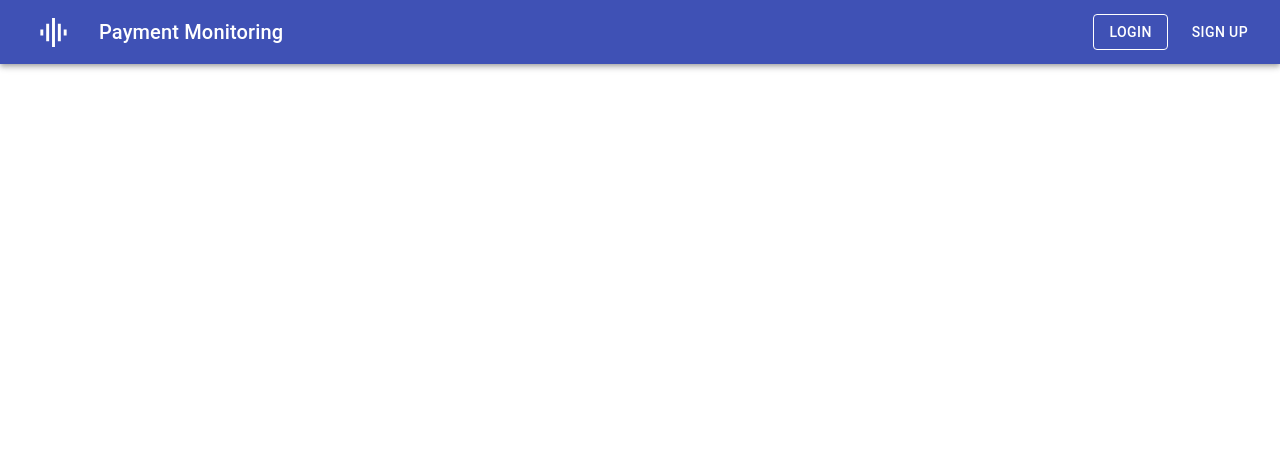
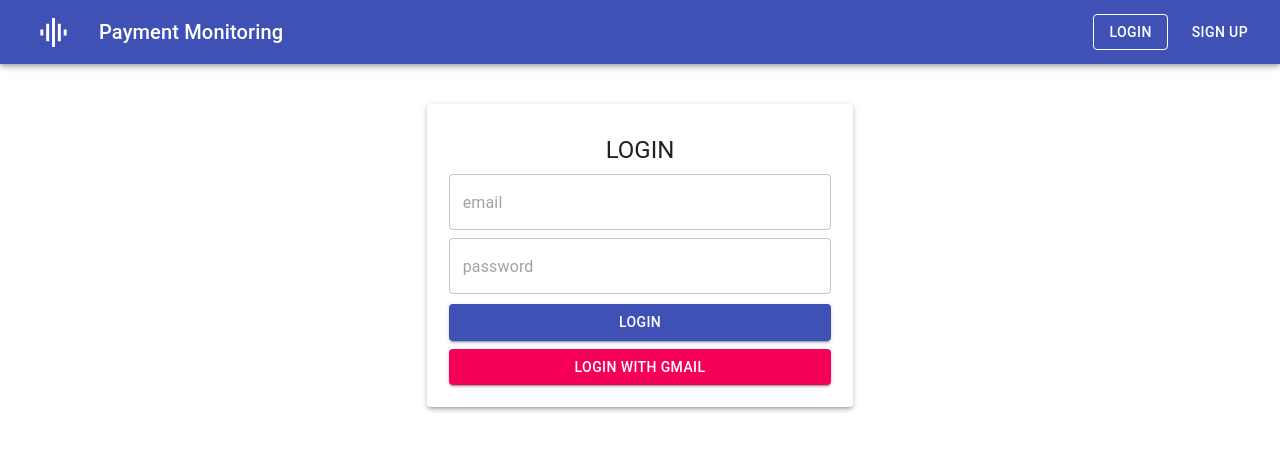
Before and after one commit to jmalbite/david-loan-system, a React (Create React App) app: page / in a window 1280 px wide. Shown: the top 450 px of the page. Built offline with nearby package versions, Linux system fonts and the light colour scheme; the HTML template or start-up script is replaced by a standard one.

Commit message:
made some adjustment in login page

```diff
--- a/src/App.js
+++ b/src/App.js
@@ -12,7 +12,7 @@ function App() {
       <div className="App">
         <NavBar />
         <Switch>
-          <Route exact path="/login">
+          <Route exact path="/">
             <Login />
           </Route>
 
--- a/src/components/navbar/navbar.jsx
+++ b/src/components/navbar/navbar.jsx
@@ -1,6 +1,9 @@
 import React from 'react';
 
+import useMediaQuery from '@material-ui/core/useMediaQuery';
 import { Link } from 'react-router-dom';
+import { Menu, GraphicEq } from '@material-ui/icons';
+import { useTheme } from '@material-ui/core/styles';
 import {
   AppBar,
   Toolbar,
@@ -9,9 +12,6 @@ import {
   Button,
   Grid,
 } from '@material-ui/core';
-import { Menu, GraphicEq } from '@material-ui/icons';
-import { useTheme } from '@material-ui/core/styles';
-import useMediaQuery from '@material-ui/core/useMediaQuery';
 
 const NavBar = () => {
   const theme = useTheme();
@@ -55,7 +55,7 @@ const NavBar = () => {
                 <Grid item>
                   <Button variant="outlined" color="inherit">
                     <Link
-                      to="/login"
+                      to="/"
                       style={{ textDecoration: 'none', color: 'inherit' }}
                     >
                       Login
--- a/src/pages/login/login.jsx
+++ b/src/pages/login/login.jsx
@@ -1,5 +1,5 @@
 import React from 'react';
-import { TextField, Button, Paper, Grid } from '@material-ui/core';
+import { TextField, Button, Paper, Grid, Typography } from '@material-ui/core';
 
 const Login = (props) => {
   return (
@@ -8,11 +8,11 @@ const Login = (props) => {
       direction="row"
       justify="center"
       alignItems="center"
-      style={{ height: '100vh' }}
+      style={{ marginTop: '40px' }}
     >
       <Grid item xs={12} sm={6} md={4}>
         <form className="login-form">
-          <Paper style={{ padding: 30 }}>
+          <Paper elevation={3} style={{ padding: 30 }}>
             <Grid
               container
               direction="column"
@@ -20,6 +20,10 @@ const Login = (props) => {
               alignItems="center"
               spacing={2}
             >
+              <Grid container item justify="center" alignItems="center">
+                <Typography variant="h5">LOGIN</Typography>
+              </Grid>
+
               <Grid container direction="column" spacing={1}>
                 <Grid item xs={12}>
                   <TextField
```
